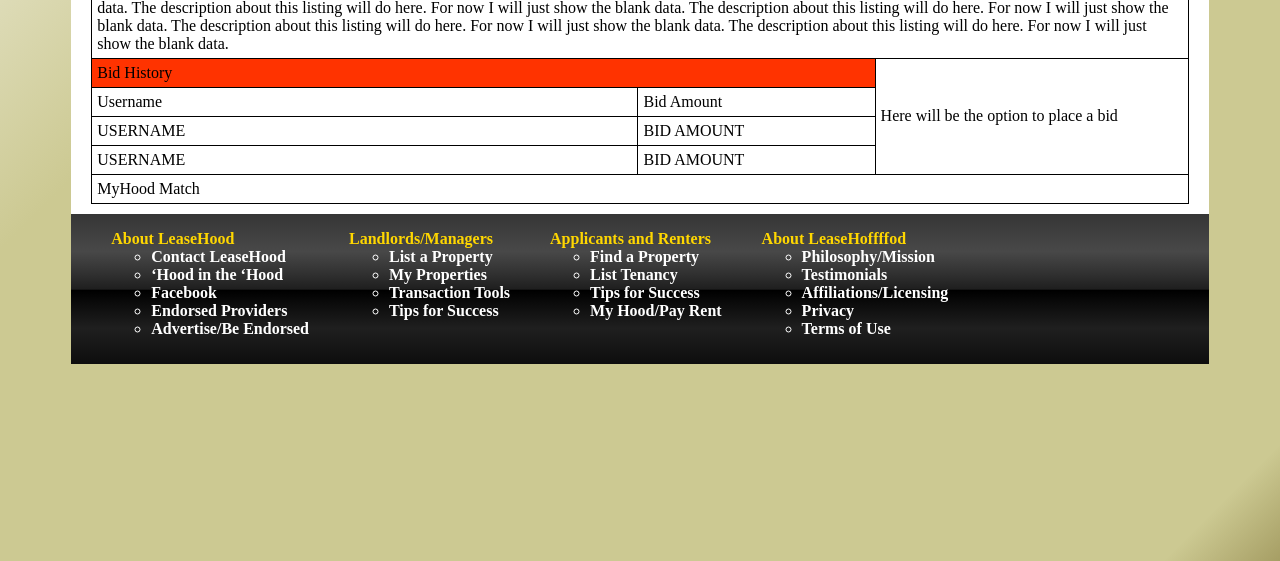
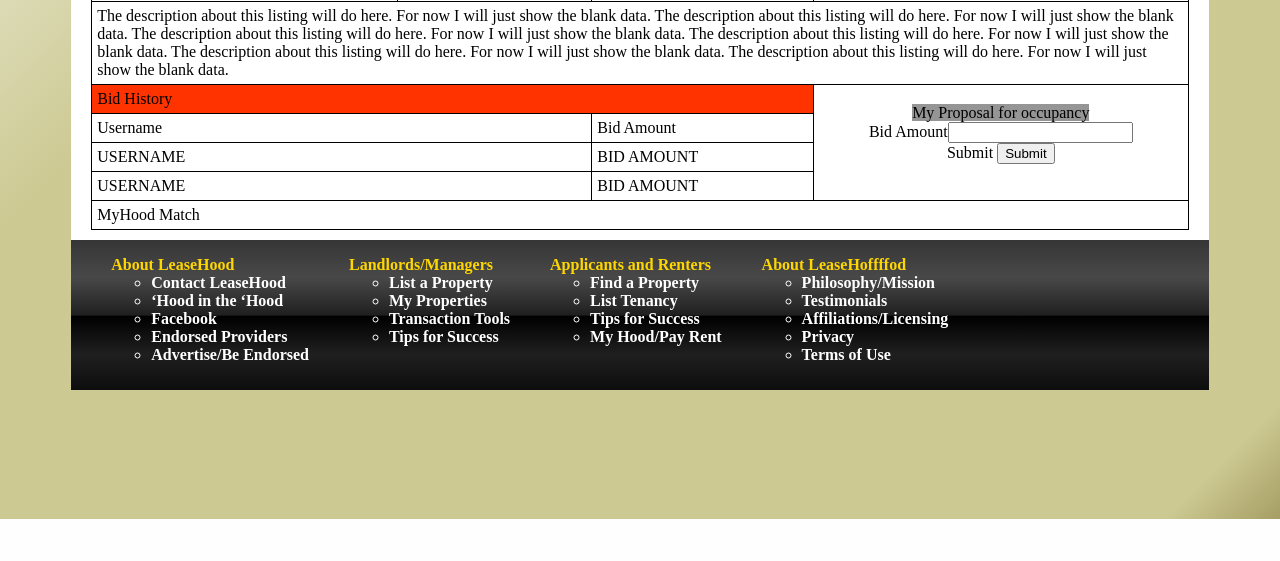
Before and after one commit to pyledw/PopupBox, a PHP site: page /homeListing.php?listingID= in a window 1280 px wide. Shown: the part 497-1058 px from the top of the page. After the commit the page ends 1016 px from the top, so only its background shows below. Run offline with PHP 8.4, Linux system fonts and the light colour scheme; the visitor is signed in with stand-in values (Sample User, id 1); data that the repository does not hold is empty; some libraries are stand-ins or nearby versions.

Commit message:
Working on auction portion.  Trying to get a light version of the auction.

```diff
--- a/Header.php
+++ b/Header.php
@@ -2,7 +2,7 @@
 	//require 'config.inc.php';
 	session_start();
 
-        /* This displays all cookies and session data
+         //This displays all cookies and session data
          foreach ($_SESSION as $key=>$val)
          {
             echo $key." ".$val;
@@ -11,8 +11,7 @@
          {
             echo "<br>$key--> $val";
          }
-         *
-         */
+
 
 ?>
 
--- a/homeListing.php
+++ b/homeListing.php
@@ -79,8 +79,15 @@
                 <td class="redBackground" colspan="3">
                     Bid History
                 </td>
-                <td rowspan="6">
-                    Here will be the option to place a bid
+                <td rowspan="6" align="center">
+                    <form method="post" action="placeBid.php">
+                        <font class="greyBackground">My Proposal for occupancy</font><br/>
+                        Bid Amount<input type="text" name="amt" /><br/>
+                        <input type="text" style="display: none;" name="propertyID" value="<?php echo $row[PropertyID] ?>" />
+                        <input type="text" style="display: none;" name="userID" value="<?php echo $_SESSION[userID] ?>" />
+                        Submit <button type="submit">Submit</button>
+                    </form>
+
 
                 </td>
             </tr>
```
Also changed, not shown: placeBid.php (added, +26 -0 lines).
